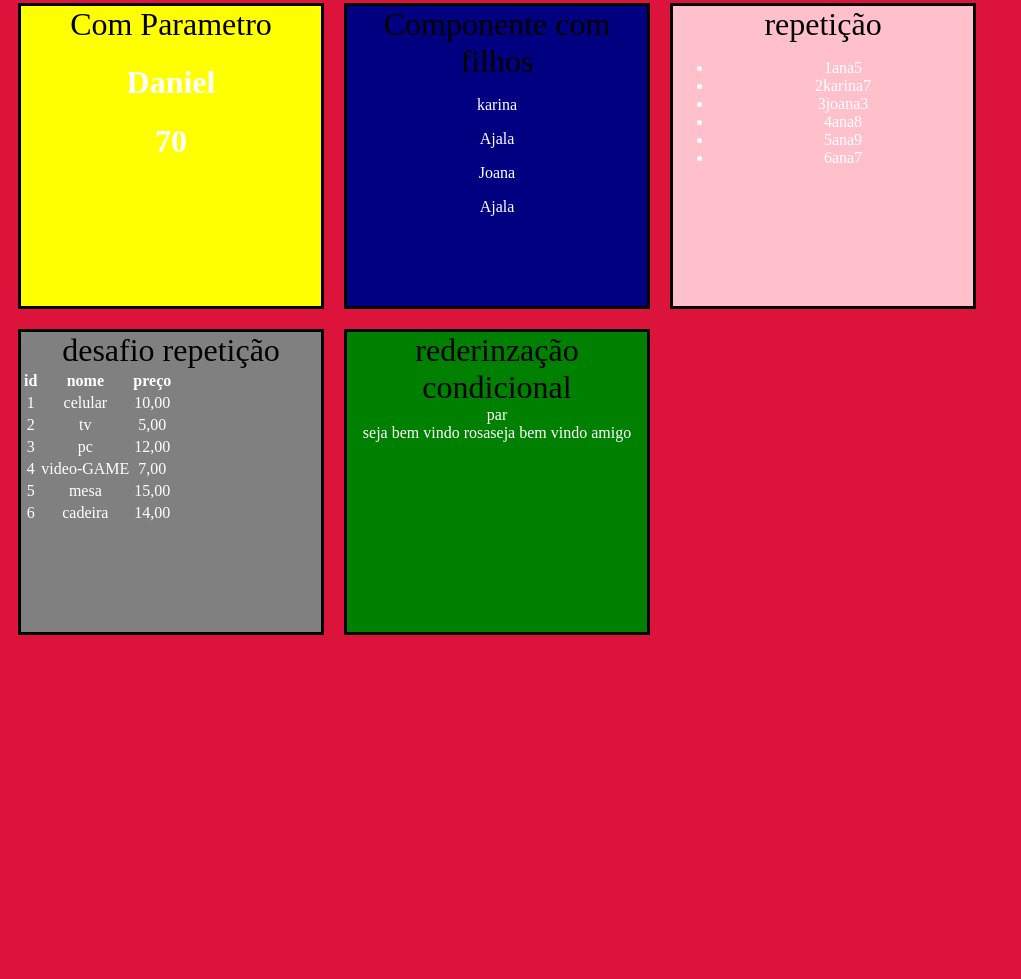
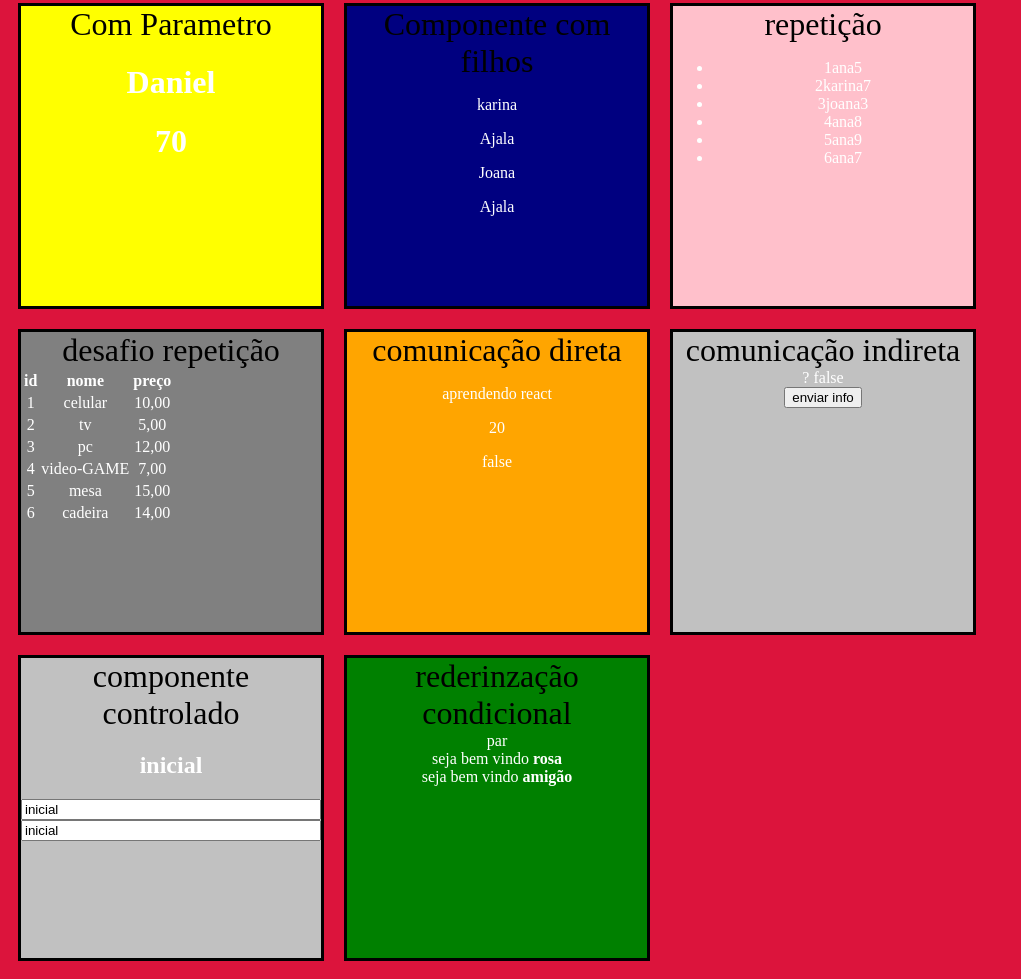
Before and after one commit to danielkaio/react, a React app in the folder my-app/: page / in a window 1280 px wide. Shown: the part 341-1320 px from the top of the page, without its empty margins (0-1021 px from the left). Before the commit the page ends 994 px from the top, so only its background shows below. Built offline with nearby package versions, Linux system fonts and the light colour scheme.

Commit message:
atualização

```diff
--- a/my-app/public/index.html
+++ b/my-app/public/index.html
@@ -1,43 +1,17 @@
 <!DOCTYPE html>
 <html lang="en">
-  <head>
-    <meta charset="utf-8" />
-    <link rel="icon" href="%PUBLIC_URL%/favicon.ico" />
-    <meta name="viewport" content="width=device-width, initial-scale=1" />
-    <meta name="theme-color" content="#000000" />
-    <meta
-      name="description"
-      content="Web site created using create-react-app"
-    />
-    <link rel="apple-touch-icon" href="%PUBLIC_URL%/logo192.png" />
-    <!--
-      manifest.json provides metadata used when your web app is installed on a
-      user's mobile device or desktop. See https://developers.google.com/web/fundamentals/web-app-manifest/
-    -->
-    <link rel="manifest" href="%PUBLIC_URL%/manifest.json" />
-    <!--
-      Notice the use of %PUBLIC_URL% in the tags above.
-      It will be replaced with the URL of the `public` folder during the build.
-      Only files inside the `public` folder can be referenced from the HTML.
 
-      Unlike "/favicon.ico" or "favicon.ico", "%PUBLIC_URL%/favicon.ico" will
-      work correctly both with client-side routing and a non-root public URL.
-      Learn how to configure a non-root public URL by running `npm run build`.
-    -->
-    <title>React App</title>
-  </head>
-  <body>
-    <noscript>You need to enable JavaScript to run this app.</noscript>
-    <div id="root"></div>
-    <!--
-      This HTML file is a template.
-      If you open it directly in the browser, you will see an empty page.
+<head>
+    <meta charset="UTF-8">
+    <meta name="viewport" content="width=device-width, initial-scale=1.0">
+    <title>Document</title>
+</head>
 
-      You can add webfonts, meta tags, or analytics to this file.
-      The build step will place the bundled scripts into the <body> tag.
+<body>
 
-      To begin the development, run `npm start` or `yarn start`.
-      To create a production bundle, use `npm run build` or `yarn build`.
-    -->
-  </body>
+    <div id="root">
+
+    </div>
+</body>
+
 </html>
--- a/my-app/src/components/App.js
+++ b/my-app/src/components/App.js
@@ -12,6 +12,9 @@ import ListaAlunos from '../components/ListaAlunos'
 import TabelaProdutos from '../components/TabelasProdutos'
 import ParouImpar from '../components/ParouImpar'
 import UsuarioInfo from '../components/UsuarioInfo'
+import DiretaPai from '../comunicacao/DiretaPai'
+import IndiretaPai from '../comunicacao/IndiretaPai'
+import Formulario from '../formulario/Input'
 
 
 const app = (props) => {
@@ -46,10 +49,19 @@ const app = (props) => {
         <Card color="gray" titulo=" desafio repetição ">
         <TabelaProdutos></TabelaProdutos>
         </Card>
+        <Card color="orange" titulo=" comunicação direta ">
+       <DiretaPai></DiretaPai>
+        </Card>
+        <Card color="#c1c1c1" titulo=" comunicação indireta ">
+        <IndiretaPai></IndiretaPai>
+        </Card>
+        <Card color="#c1c1c1" titulo="  componente controlado ">
+       <Formulario></Formulario>
+        </Card>
         <Card color="green" titulo=" rederinzação condicional ">
         <ParouImpar numero = {2}></ParouImpar>
         <UsuarioInfo usuario = {{nome:'rosa'}}></UsuarioInfo>
-        <UsuarioInfo usuario = {{email:"dani.ajala@yahoo.com"}}></UsuarioInfo>
+        <UsuarioInfo usuario = {{}}></UsuarioInfo>
         </Card>
 
       </div>
--- a/my-app/src/components/Familia.js
+++ b/my-app/src/components/Familia.js
@@ -3,7 +3,7 @@ import React, { cloneElement } from 'react'
 
 const Familia = (props) => {
 
-  console.log(typeof props.children)
+
   return (
 
 
--- a/my-app/src/components/If.js
+++ b/my-app/src/components/If.js
@@ -1,14 +1,22 @@
+const If = (props) => {
+    const elseChild = props.children.filter(child =>{
+        return child.type && child.type.name === 'Else'
+    })[0]
 
+    console.log(elseChild)
 
+    const ifChildren = props.children.filter(child =>{
+        return child !== elseChild
+    })
 
-const If = (props)=>{
-
-    if(props.test){
-        return props.children
-    }else{
-        return false
+    if (props.test) {
+        return ifChildren
+    } else if(elseChild) {
+        return elseChild
     }
 
 }
 
 export default If
+
+export const Else = props => props.children
--- a/my-app/src/components/ParouImpar.js
+++ b/my-app/src/components/ParouImpar.js
@@ -8,7 +8,7 @@ const Condicional =(props)=>{
  const isPar = numero % 2 === 0
 
     return (
-        <div>
+         <div>
             {isPar ?
             <span>par </span> :
             <span>impar</span>
--- a/my-app/src/components/UsuarioInfo.js
+++ b/my-app/src/components/UsuarioInfo.js
@@ -1,26 +1,36 @@
 import React from 'react'
-import If from './If'
+import If, { Else } from './If'
 
 
-
-const Usuario = (props) => {
-
-    const { usuario } = props || {}
+const UsuarioInfo = (props)=>{
+    const usuario = props.usuario
 
     return (
+        <div>
+         {/*  <If test = {usuario && usuario.nome}>
+                seja bem vindo  <strong>{usuario.nome}</strong>
 
-            <div>
-                <If test={usuario&& usuario.nome}>
-                seja bem vindo {usuario.nome}
-                </If>
+            </If>
+            <If test = {!usuario || usuario.nome}>
+                seja bem vindo  <strong>{usuario.nome}</strong>
 
-                <If test={!usuario || usuario.nome}>
-                seja bem vindo amigo
-                </If>
+    </If>*/}
 
-            </div>
+            <If test = {!usuario || usuario.nome}>
+                seja bem vindo  <strong>{usuario.nome}</strong>
+                <Else>
+                    seja bem vindo <strong>amigão</strong>
+                </Else>
+
+            </If>
+
+
+        </div>
 
     )
+
+
 }
 
-export default Usuario
+
+export default UsuarioInfo
--- /dev/null
+++ b/my-app/src/comunicacao/DiretaFilho.js
@@ -0,0 +1,17 @@
+import React from 'react'
+
+
+const indireta = (props) => {
+    const { texto, numero, bool } = props
+    return (
+
+        <div>
+
+            <p>{texto}</p>
+            <p>{numero}</p>
+            <p>{bool}</p>
+        </div>
+    )
+}
+
+export default indireta
--- /dev/null
+++ b/my-app/src/comunicacao/DiretaPai.js
@@ -0,0 +1,13 @@
+import DiretaFilho from './DiretaFilho'
+import React from 'react'
+const Direta = (props)=>{
+    return(
+
+        <div>
+           <DiretaFilho texto ="aprendendo react" numero = {20} bool="false"></DiretaFilho>
+        </div>
+    )
+}
+
+
+export  default Direta
--- /dev/null
+++ b/my-app/src/comunicacao/IndiretaFilho.js
@@ -0,0 +1,20 @@
+
+import  React from 'react'
+
+const Direta = (props)=>{
+    const {QuandoClicar} = props
+    const gerarIdade = () => parseInt(Math.random() *(20)) + 50
+    return(
+
+        <div>
+
+
+        <button onClick={
+            (e)=> QuandoClicar("karina",gerarIdade(),true)
+        }>enviar info</button>
+        </div>
+    )
+}
+
+
+export  default Direta
--- /dev/null
+++ b/my-app/src/comunicacao/IndiretaPai.js
@@ -0,0 +1,34 @@
+import React, {useState} from 'react'
+import IndiretaFilho from '../comunicacao/IndiretaFilho'
+const Direta = (props) => {
+
+    const [nome,Setnome] = useState( '?')
+    const [idade,Setidade]= useState()
+    const [nerd,Setnerd]= useState(false)
+
+
+
+    const informacoes = (nome, idade, nerd) => {
+
+        Setidade(idade)
+        Setnerd(nerd)
+        Setnome(nome)
+
+
+    }
+    return (
+
+
+        <div>
+
+            <span>{nome}</span>
+           <strong> <span>{idade}   </span></strong>
+            <span>{nerd ?'verdade':  'false'}</span>
+            <IndiretaFilho QuandoClicar={informacoes} ></IndiretaFilho>
+
+        </div>
+    )
+}
+
+
+export default Direta
--- /dev/null
+++ b/my-app/src/formulario/Input.js
@@ -0,0 +1,28 @@
+import React, { useState } from 'react'
+
+
+
+const Formulario = (props) => {
+    const mudar = (e)=>Setvalor(e.target.value)
+
+    const [valor, Setvalor] = useState("inicial")
+
+    return(
+        <div style={{
+            display :"flex",
+            flexDirection :"column"
+
+        }}>
+            <h2>{valor}</h2>
+            <input value={valor} onChange={mudar}/>
+            <input value={valor} onChange={mudar} readOnly/>
+
+        </div>
+    )
+
+
+
+}
+
+
+export default Formulario
```
Also changed, not shown: my-app/public/logo192.png (deleted), my-app/public/logo512.png (deleted), my-app/public/manifest.json (deleted), 1 other file.
